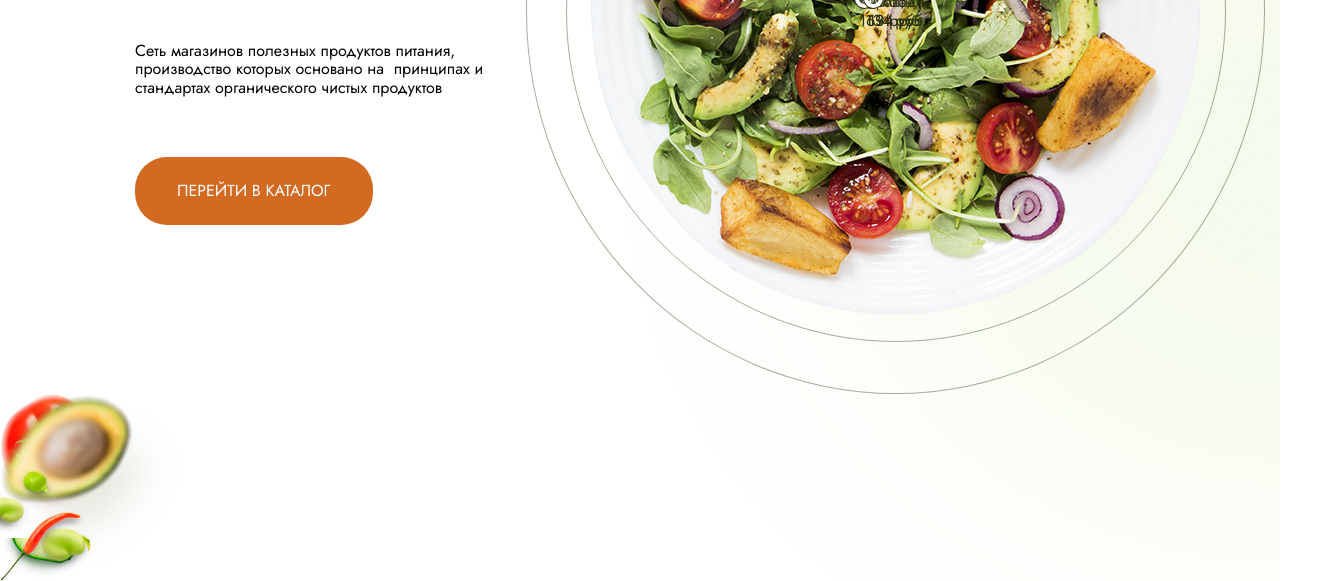
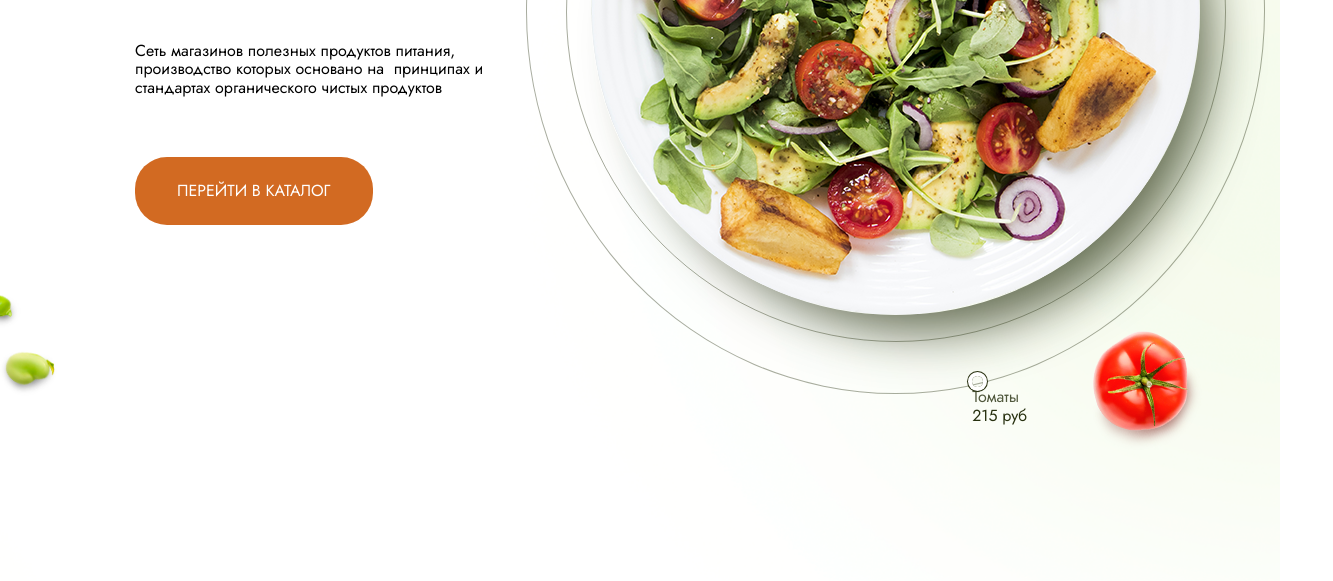
Before and after one commit to neloz666/Module02-Test, a website built with webpack: page src/index.html in a window 1280 px wide. Shown: the part 509-1090 px from the top of the page, 1333 px wide, since content can reach past the window. Built offline with nearby package versions, Linux system fonts and the light colour scheme.

Commit message:
lesson 10 homework

```diff
--- a/src/index.html
+++ b/src/index.html
@@ -57,7 +57,7 @@
             </div>
             <div class="main__cover">
                 <div class="main__line">
-                    <img src="images/plate.png" alt="">
+                    <img class="main__line_img" src="images/plate.png" alt="">
                 </div>
                 <button class="main__btn main__btn_1" type="button">
                     <span class="main__food">Авокадо</span> 134 руб
@@ -66,7 +66,7 @@
                     <span class="main__food">Картофель</span> 169 руб
                 </button>
                 <button class="main__btn main__btn_3" type="button">
-                    <span class="main__food">Томаты</span> 134 руб
+                    <span class="main__food">Томаты</span> 215 руб
                 </button>
             </div>
         </div>
--- a/src/styles/main.scss
+++ b/src/styles/main.scss
@@ -116,6 +116,7 @@ body {
         justify-content: center;
         align-items: center;
         position: relative;
+
     }
 
     &__line {
@@ -127,11 +128,17 @@ body {
         flex-direction: column;
         justify-content: center;
         align-items: center;
+        &_img {
+            box-shadow: 27px 34px 49px -17px rgba(39, 48, 15, 0.7);
+            border-radius:100%;
+        }
+
     }
     &__image {
         width: 92%;
+
     }
-    &__btn {
+       &__btn {
         border:none;
         background-color: transparent;
         padding:0;
@@ -157,28 +164,28 @@ body {
         }
 
         &_1 {
-           top:22;
-           left:75;
+           top:37px;
+           left:84px;
            &::before {
-            top:0;
-            left:0;
+            top: 17px;
+            left: 84px;
            }
         }
         &_2 {
-            top: 200;
-            right:200;
+            top: 181px;
+            right:-4px;
             &::before {
-                top:200;
-                left:200;
+                top:14px;
+                left:-40px;
                }
         }
 
         &_3 {
-            top:50;
-            right:200;
+            bottom:-32px;
+            right:237px;
             &::before {
-                top:0;
-                left:0;
+                top:-12px;
+                left:0px;
                }
         }
     }
@@ -188,34 +195,34 @@ body {
     }
     &__tomato {
         position:absolute;
-        bottom:265;
-        right:111;
+        bottom: 131px;
+        right: 78px;
         width: 11rem;
     }
     &__avocado {
         position:absolute;
-        top:62;
-        right:-15;
+        top:45px;
+        right:-53px;
         width: 17.8rem;
 
     }
     &__cucumber {
         position:absolute;
-        bottom:0;
-        right:100;
+        top: -6px;
+        left: 646px;
         width: 8.5rem;
 
     }
     &__pepper {
         position: absolute;
-        left:0;
-        bottom:0;
+        left: -9px;
+        top: 393px;
         width: 8.6rem;
     }
     &__beans {
         position: absolute;
-        left:0;
-        bottom:0;
+        left: -36px;
+        bottom: 176px;
         width: 10.5rem;
 
     }
```
Also changed, not shown: dist/index.html, dist/styles/main.css.
